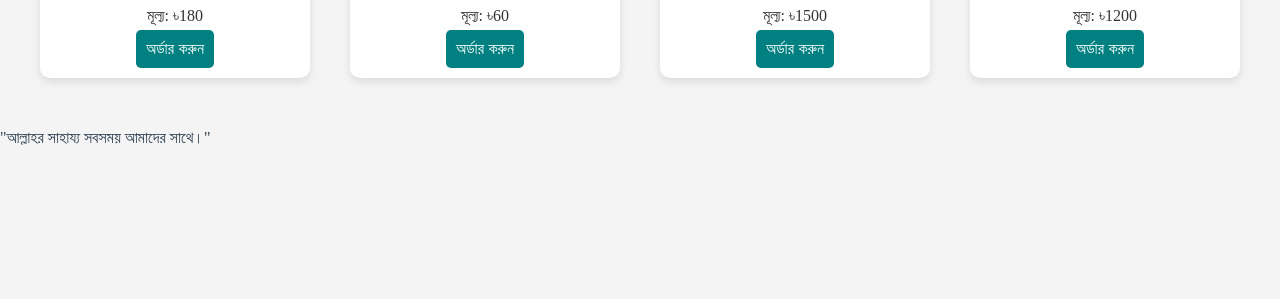
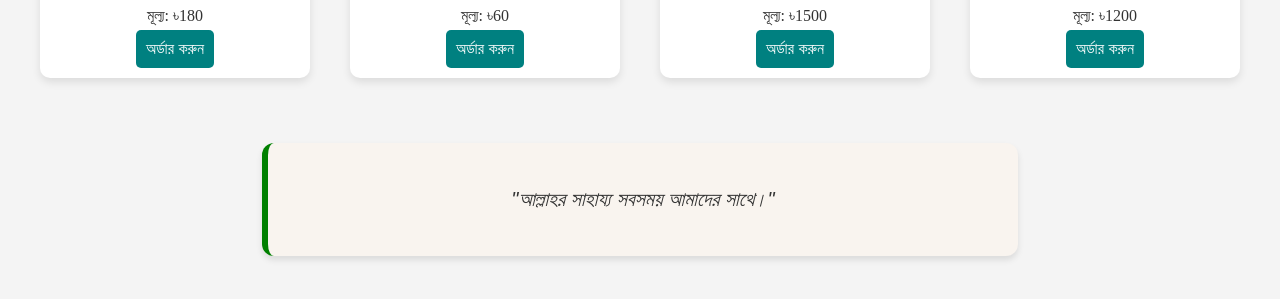
Before and after one commit to Badar-sunnah-shop/Badar-Sunnah-shop, a plain HTML site: page index.html in a window 1280 px wide. Shown: the part 405-704 px from the top of the page. Drawn offline with Linux system fonts and the light colour scheme.

Commit message:
Update style.css

```diff
--- a/style.css
+++ b/style.css
@@ -79,3 +79,19 @@ footer {
   color: #004d4d;
   margin-top: 20px;
   }
+/* ইসলামিক কোটেশন স্লাইডার ডিজাইন */
+.quote-slider {
+  background-color: #f9f4ef;
+  color: #333;
+  text-align: center;
+  font-style: italic;
+  padding: 25px;
+  margin: 30px auto;
+  border-left: 6px solid #008000;
+  max-width: 700px;
+  border-radius: 12px;
+  font-size: 20px;
+  font-family: 'SolaimanLipi', sans-serif;
+  box-shadow: 0 4px 6px rgba(0, 0, 0, 0.1);
+  transition: all 0.5s ease-in-out;
+}
```
